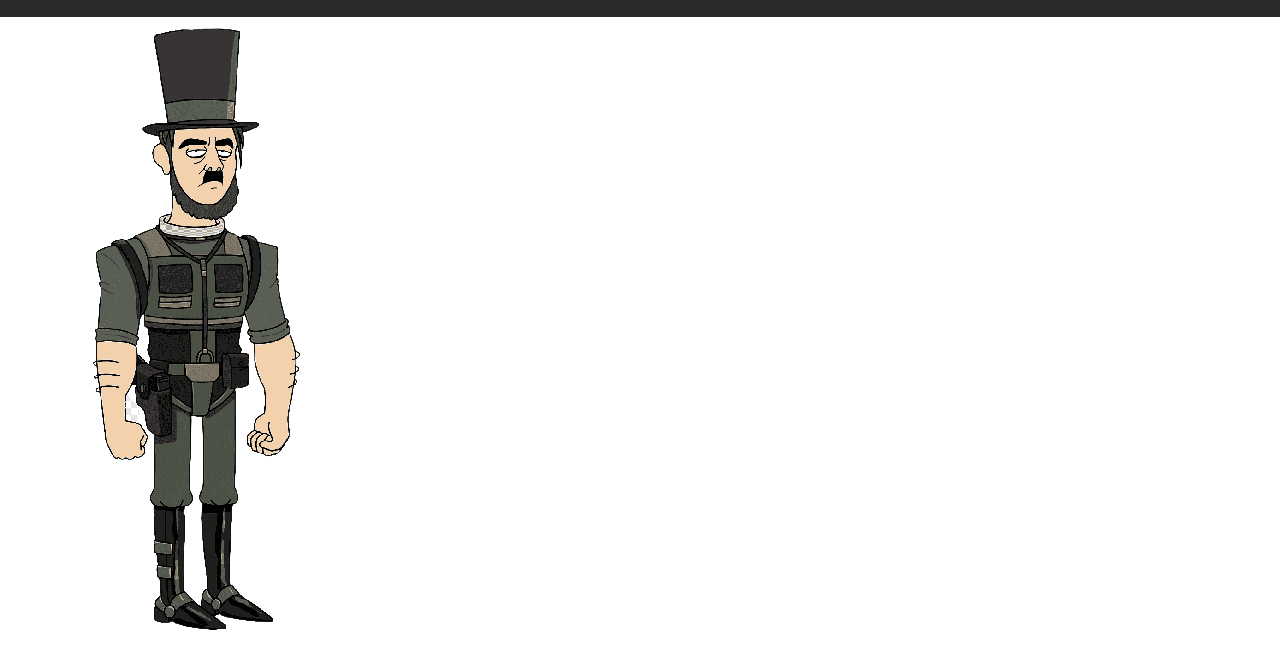
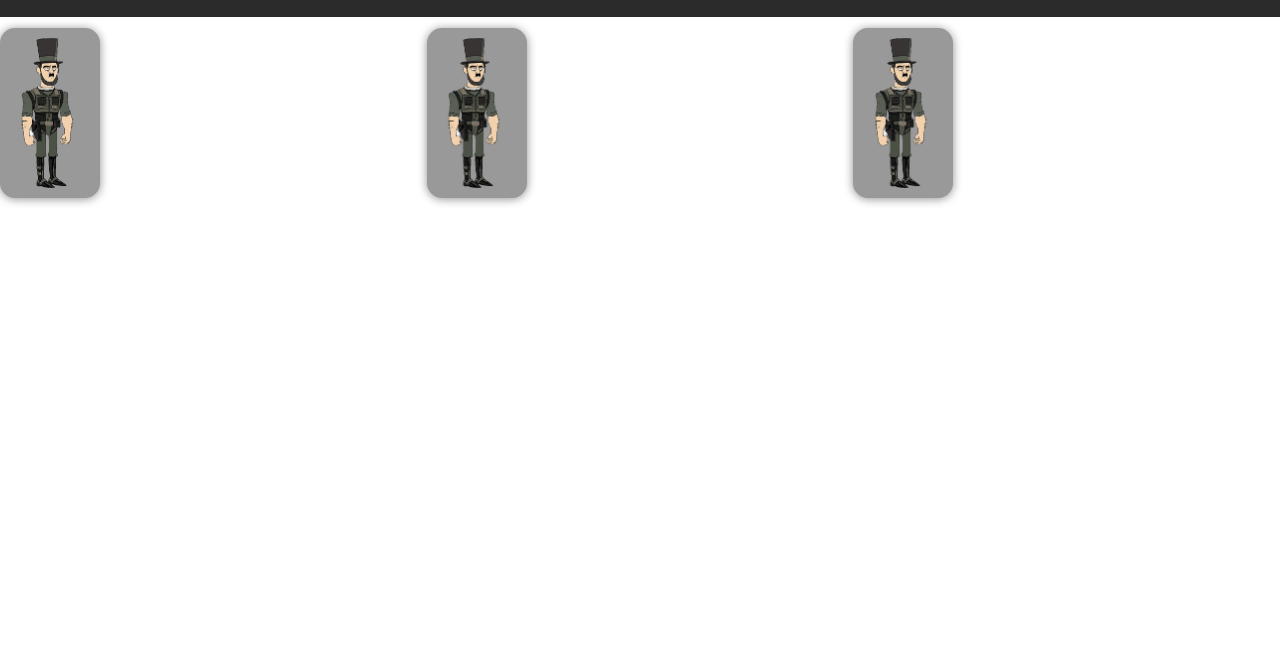
Before and after one commit to bernardkrehula/Rick-and-morty-memory-game, a plain HTML site: page index.html in a window 1280 px wide. Shown: the part 60-728 px from the top of the page. Drawn offline with Linux system fonts and the light colour scheme.

Commit message:
Making style for game icons

```diff
--- a/index.html
+++ b/index.html
@@ -12,7 +12,19 @@
             <h1>Rick and Morty memory game</h1>
         </div>
         <div class="scores"><img></div>
-        <div class="game-content"><img src="images/abraham.5bab582d158024aecc0a.png"></div>
+        <div class="game-content">
+            <div class="icons">
+                <div class="game-icon">
+                    <img src="images/abraham.5bab582d158024aecc0a.png">
+                </div>
+                <div class="game-icon">
+                    <img src="images/abraham.5bab582d158024aecc0a.png">
+                </div>
+                <div class="game-icon">
+                    <img src="images/abraham.5bab582d158024aecc0a.png">
+                </div>
+            </div>
+        </div>
     </div>
     <script src="script.js"></script>
 </body>
--- a/styles.css
+++ b/styles.css
@@ -14,3 +14,20 @@ html {
     padding: 20px 0;
     font-size: 1.6rem;
 }
+.icons {
+    display: grid;
+    grid-template-rows:auto;
+    grid-template-columns: 1fr 1fr 1fr;
+}
+.game-icon {
+    display: flex;
+    background-color: rgb(153, 153, 153);
+    padding: 10px;
+    width: 100px;
+    justify-content: center;
+    border-radius: 15px;
+    box-shadow: 0px 1px 10px rgba(0, 0, 0, 0.445);;
+}
+.game-icon img{
+    height: 150px;
+}
```
